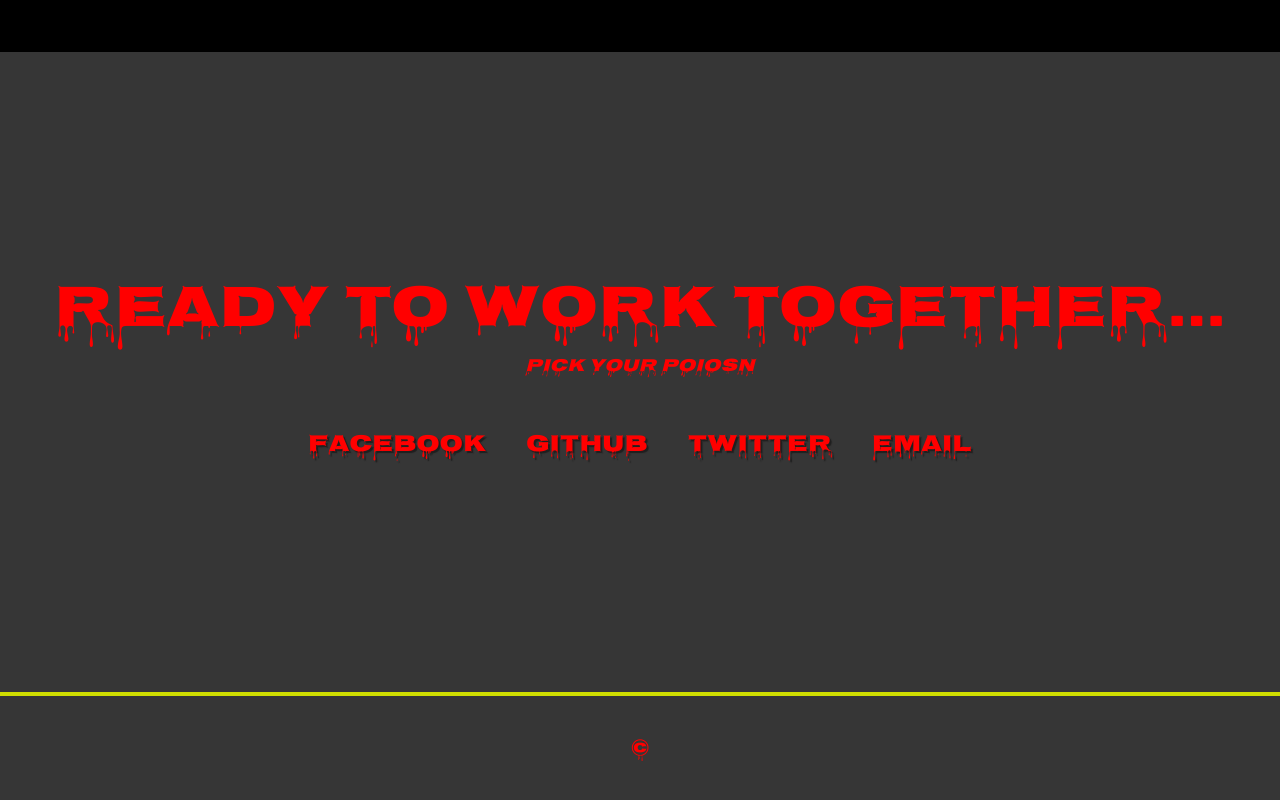
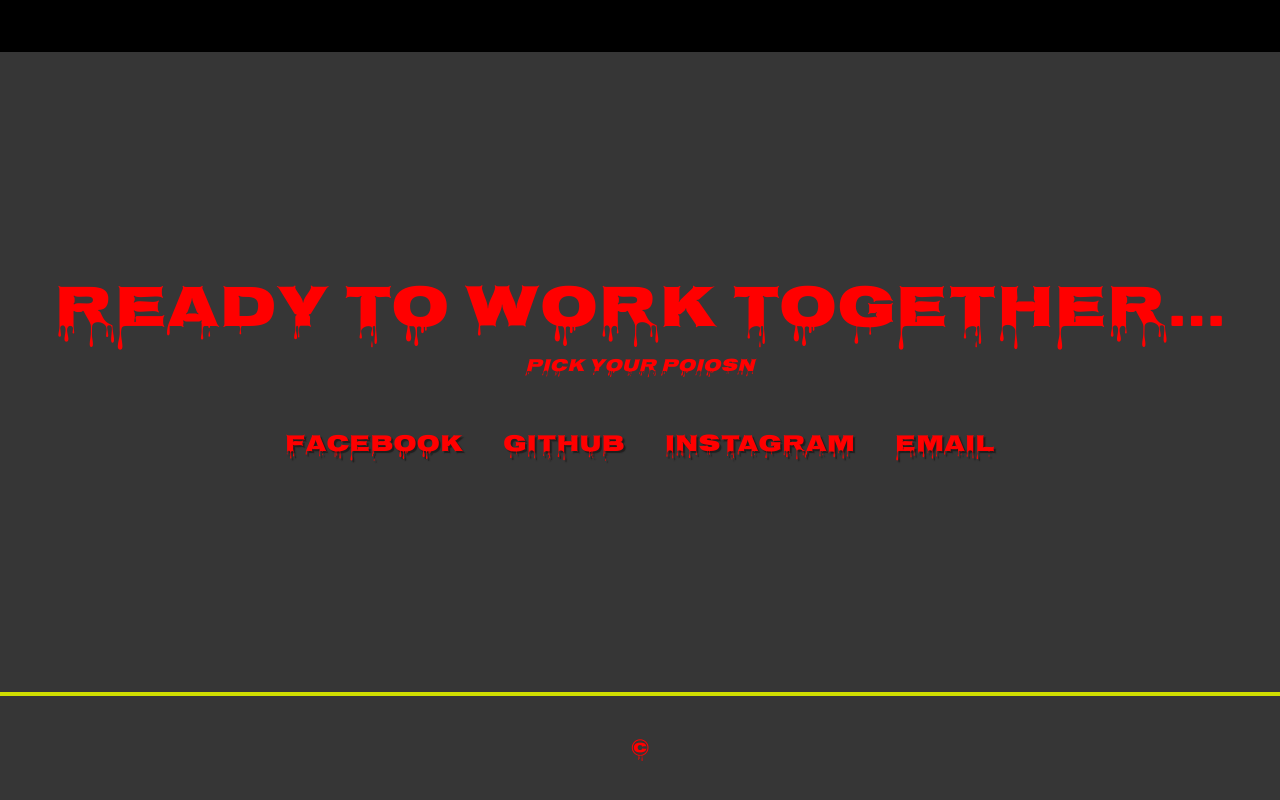
Before and after one commit to B1LLYBAGZ/B1LLY-INTRO-01, a plain HTML site: page index.html in a window 1280 px wide. Shown: the part 1462-2262 px from the top of the page. Drawn offline with Linux system fonts and the light colour scheme.

Commit message:
fixed links to contact billy

```diff
--- a/index.html
+++ b/index.html
@@ -110,22 +110,25 @@
       </div>
       <div class="contact-links">
         <a
-          href="https://facebook.com/freecodecamp"
+          href="https://www.facebook.com/will.hogan.7906?mibextid=LQQJ4d&rdid=PMfv7p6orw9vEoVf&share_url=https%3A%2F%2Fwww.facebook.com%2Fshare%2FqpUhvEDXNqT21WJq%2F%3Fmibextid%3DLQQJ4d"
           target="_blank"
           class="btn contact-details"
           ><i class="fab fa-facebook-square"></i> Facebook</a
         >
         <a
           id="profile-link"
-          href="https://github.com/freecodecamp"
+          href="https://github.com/B1LLYBAGZ"
           target="_blank"
           class="btn contact-details"
           ><i class="fab fa-github"></i> GitHub</a
         >
-        <a href="" target="_blank" class="btn contact-details"
-          ><i class="fab fa-twitter"></i> Twitter</a
+        <a
+          href="https://www.instagram.com/bagchaserbilly._/?igsh=amJxMWZncTV5MHE5&utm_source=qr"
+          target="_blank"
+          class="btn contact-details"
+          ><i class="fab fa-instagram"></i> Instagram</a
         >
-        <a href="Gmail.com" class="btn contact-details"
+        <a href="mailto:098williamhogan@gmail.com" class="btn contact-details"
           ><i class="fas fa-at"></i> Email</a
         >
       </div>
```
